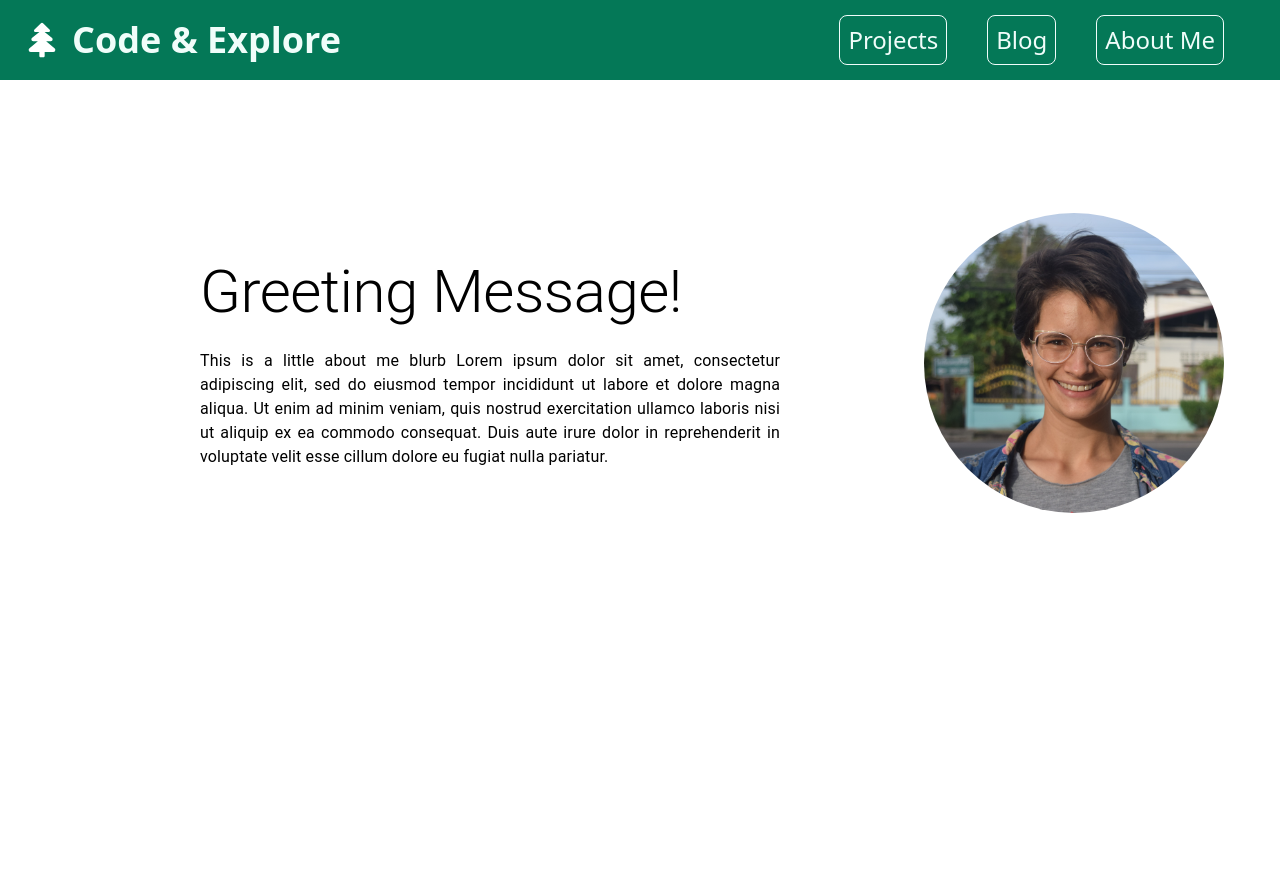
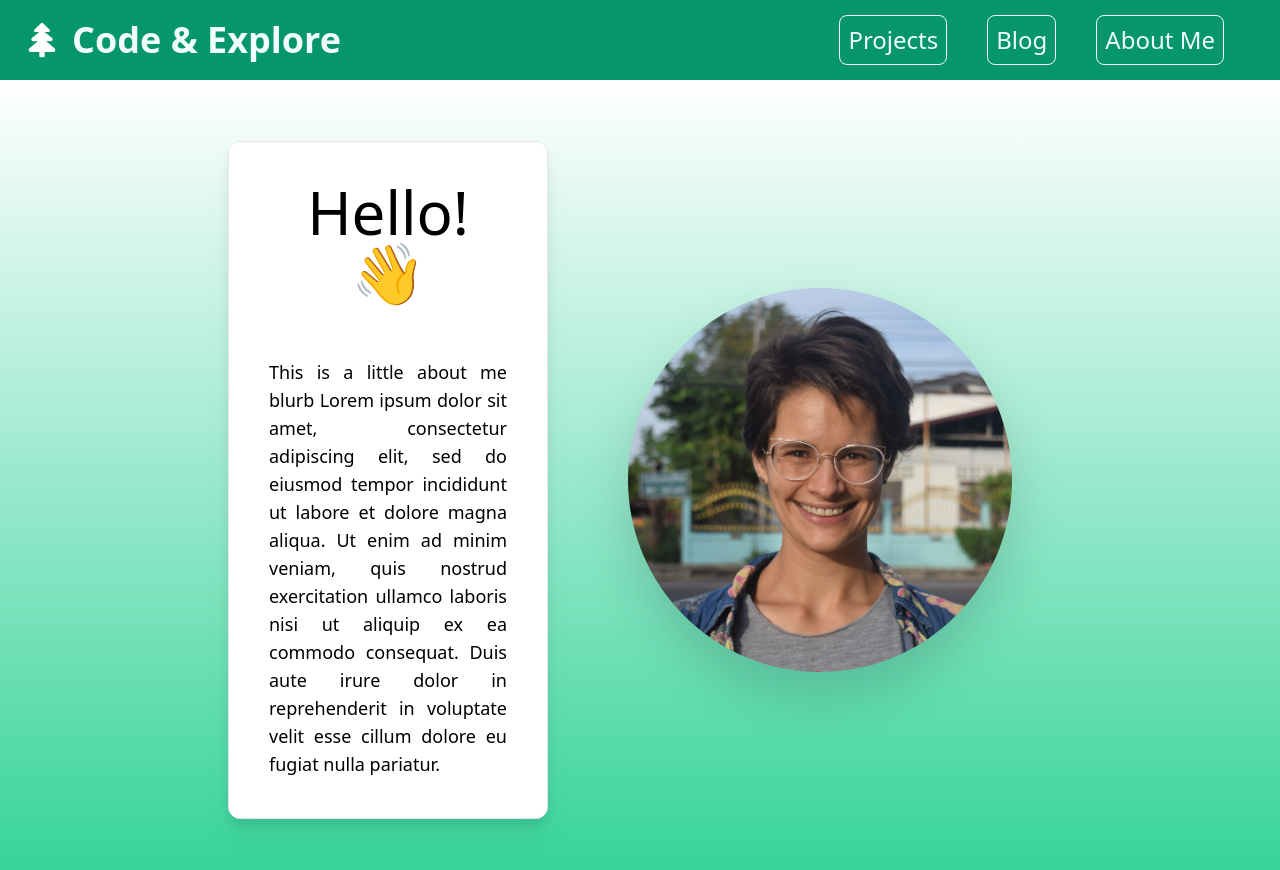
Before and after one commit to megancindric/reactportfolio, a React (Create React App) app: page / in a window 1280 px wide. Shown: the top 870 px of the page. Before the commit the page ends 800 px from the top, so only its background shows below. Built offline with nearby package versions, Linux system fonts and the light colour scheme.

Commit message:
👌 IMPROVE: Refactored home page styling with tailwind

```diff
--- a/src/components/Header/Header.jsx
+++ b/src/components/Header/Header.jsx
@@ -10,7 +10,7 @@ const Header = (post) => {
   ];
   const navigate = useNavigate();
   return (
-    <div className="h-20 bg-emerald-700 flex flex-row justify-between">
+    <div className="h-20 bg-emerald-600 flex flex-row justify-between">
       <div className="flex items-center px-3">
         <Evergreen fill="white" className=" h-10" />
         <h1
--- a/src/pages/HomePage/HomePage.jsx
+++ b/src/pages/HomePage/HomePage.jsx
@@ -1,47 +1,28 @@
 import React from "react";
-import { Avatar, Box, Container, Typography } from "@mui/material";
 import ProfilePic from "../../assets/profile.jpg";
 import Kermit from "../../assets/kermit.png";
 const HomePage = (props) => {
   return (
-    <Container
-      sx={{
-        display: "flex",
-        margin: "3rem",
-        justifyContent: "center",
-        alignContent: "center",
-        alignItems: "center",
-        gap: "1rem",
-      }}
-    >
-      <Box
-        sx={{
-          flexGrow: 1,
-          alignContent: "center",
-          textAlign: "justify",
-          padding: "8rem",
-        }}
-      >
-        <Typography variant="h2" gutterBottom>
-          Greeting Message!
-        </Typography>
-        <Typography variant="body1">
+    <div className="flex flex-row justify-center h-screen items-center bg-gradient-to-b from-white to-emerald-400 gap-10">
+      <div className="flex flex-col gap-12 justify-center text-center w-1/4 border p-10 rounded-xl drop-shadow-xl bg-white">
+        <p className=" text-6xl font-sans ">Hello! 👋</p>
+        <p className=" text-lg text-justify  font-sans pt-2">
           This is a little about me blurb Lorem ipsum dolor sit amet,
           consectetur adipiscing elit, sed do eiusmod tempor incididunt ut
           labore et dolore magna aliqua. Ut enim ad minim veniam, quis nostrud
           exercitation ullamco laboris nisi ut aliquip ex ea commodo consequat.
           Duis aute irure dolor in reprehenderit in voluptate velit esse cillum
           dolore eu fugiat nulla pariatur.{" "}
-        </Typography>
-      </Box>
-      <Box sx={{ flexGrow: 1, alignContent: "center" }}>
-        <Avatar
+        </p>
+      </div>
+      <div className="flex ">
+        <img
+          className=" h-96 rounded-full w-96 object-cover m-10 drop-shadow-2xl"
           alt="Profile picture for Megan Cindric"
           src={ProfilePic}
-          sx={{ width: 300, height: 300 }}
         />
-      </Box>
-    </Container>
+      </div>
+    </div>
   );
 };
 
--- a/tailwind.config.js
+++ b/tailwind.config.js
@@ -2,7 +2,11 @@
 module.exports = {
   content: ["./src/**/*.{html,js,jsx}"],
   theme: {
-    extend: {},
+    extend: {
+      fontFamily: {
+        'gillsans':["Gill Sans","Gill Sans MT","Calibri","sans-serif"]
+      }
+    },
   },
   plugins: [],
 }
```
